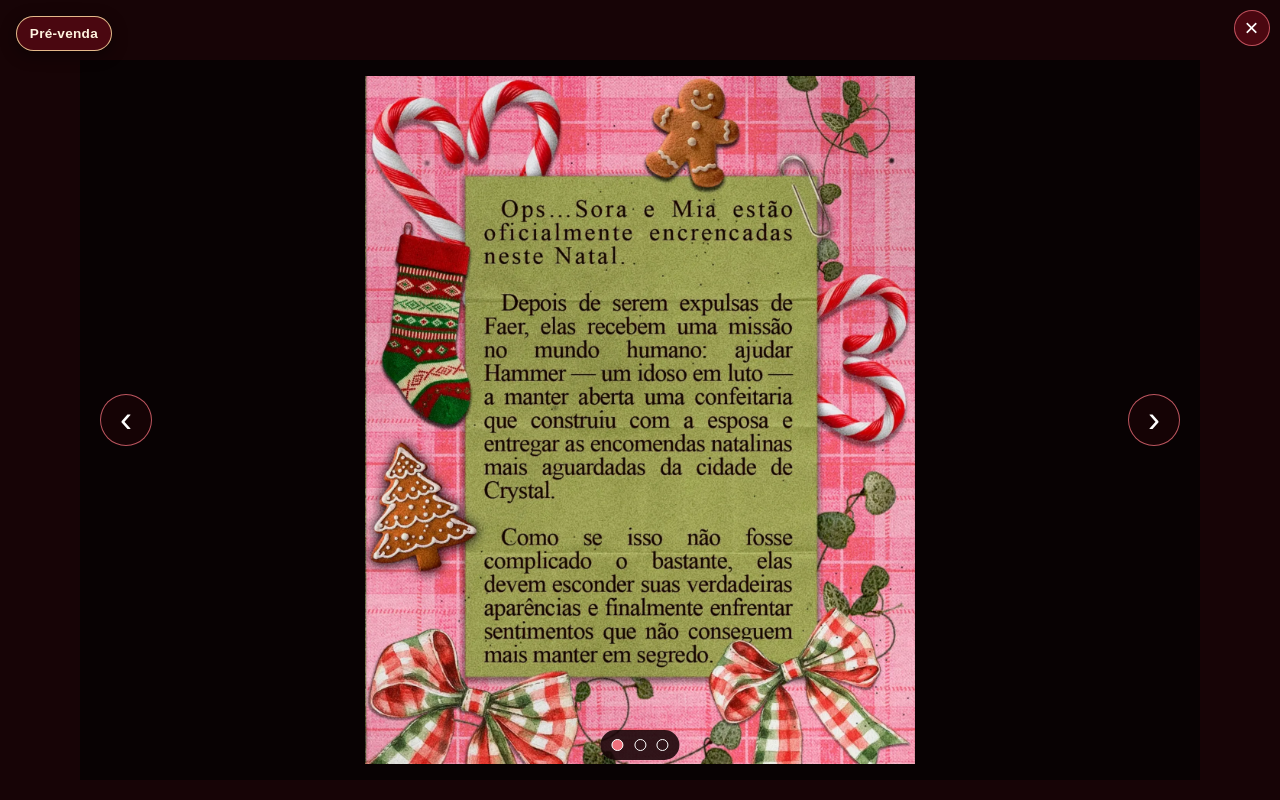
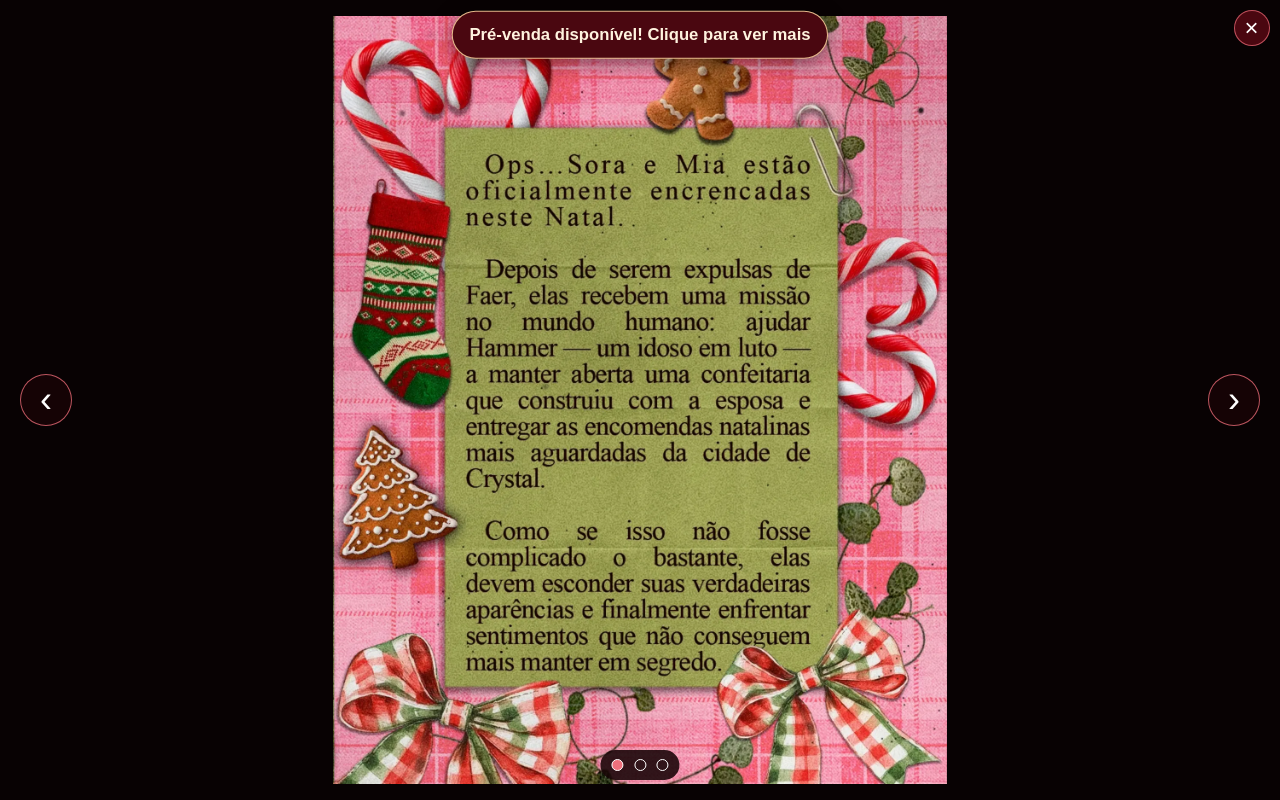
Before and after one commit to cesardddp/dasha-cave-site, a Nuxt app: page / in a window 1280 px wide. Both pictures are taken after a click on the button "Conheça Eu Fui uma Boa Garota? na Amazon". Shown: the top 800 px of the page. Built offline with nearby package versions, Linux system fonts and the light colour scheme.

Commit message:
add toast/botão avisando da pré venda no último livro

```diff
--- a/app/components/EuFuiUmaBoaGarotaBook.vue
+++ b/app/components/EuFuiUmaBoaGarotaBook.vue
@@ -15,7 +15,6 @@ const synopsis = [
 
 const dialog = useTemplateRef<HTMLDialogElement>('dialog')
 const activeSlide = shallowRef(0)
-const preorderBadgePosition = shallowRef<{ x: number, y: number } | null>(null)
 const activeImageAlt = computed(() =>
   activeSlide.value === 0
     ? `Sinopse de Eu Fui uma Boa Garota?: ${synopsis}`
@@ -24,7 +23,6 @@ const activeImageAlt = computed(() =>
 
 function openDialog() {
   activeSlide.value = 0
-  preorderBadgePosition.value = null
   dialog.value?.showModal()
 }
 
@@ -62,16 +60,6 @@ function handleCarouselKeydown(event: KeyboardEvent) {
   }
 }
 
-function movePreorderBadge(event: PointerEvent) {
-  if (event.pointerType !== 'mouse') {
-    return
-  }
-
-  preorderBadgePosition.value = {
-    x: Math.min(event.clientX + 16, window.innerWidth - 132),
-    y: Math.min(event.clientY + 16, window.innerHeight - 52),
-  }
-}
 </script>
 
 <template>
@@ -103,19 +91,15 @@ function movePreorderBadge(event: PointerEvent) {
     aria-label="Eu Fui uma Boa Garota?"
     @click="closeOnBackdrop"
     @keydown="handleCarouselKeydown"
-    @pointermove="movePreorderBadge"
   >
-    <span
-      v-if="preorderBadgePosition"
-      class="featured-book__preorder-badge"
-      aria-hidden="true"
-      :style="{
-        left: `${preorderBadgePosition.x}px`,
-        top: `${preorderBadgePosition.y}px`,
-      }"
+    <NuxtLink
+      class="featured-book__preorder-toast"
+      :to="amazonUrl"
+      target="_blank"
+      rel="noopener noreferrer"
     >
-      Pré-venda
-    </span>
+      Pré-venda disponível! Clique para ver mais
+    </NuxtLink>
     <div class="featured-book__dialog-panel">
       <button
         type="button"
@@ -259,7 +243,6 @@ function movePreorderBadge(event: PointerEvent) {
   box-sizing: border-box;
   width: 100%;
   height: 100%;
-  padding: 3.75rem 5rem 1.25rem;
 }
 
 .featured-book__dialog-close {
@@ -278,20 +261,34 @@ function movePreorderBadge(event: PointerEvent) {
   line-height: 1;
 }
 
-.featured-book__preorder-badge {
+.featured-book__preorder-toast {
   position: fixed;
-  z-index: 4;
-  padding: 0.55rem 0.8rem;
+  z-index: 5;
+  top: max(1rem, env(safe-area-inset-top));
+  left: 50%;
+  width: max-content;
+  max-width: calc(100vw - 5rem);
+  padding: 0.7rem 1rem;
   border: 1px solid rgb(255 215 160 / 85%);
   border-radius: 999px;
   background: #4a0710;
-  box-shadow: 0 4px 16px rgb(0 0 0 / 45%);
+  box-shadow: 0 4px 18px rgb(0 0 0 / 50%);
   color: #fff3df;
-  font-size: 0.85rem;
+  font-size: clamp(0.8rem, 2.5vw, 1rem);
   font-weight: 700;
-  letter-spacing: 0.02em;
-  pointer-events: none;
-  white-space: nowrap;
+  line-height: 1.35;
+  text-align: center;
+  text-decoration: none;
+  transform: translateX(-50%);
+  animation: preorder-toast-attention 1.6s ease-in-out infinite;
+}
+
+.featured-book__preorder-toast:hover,
+.featured-book__preorder-toast:focus-visible {
+  border-color: #fff;
+  background: #750f1c;
+  outline: 3px solid #fff;
+  outline-offset: 3px;
 }
 
 .featured-book__carousel {
@@ -320,7 +317,7 @@ function movePreorderBadge(event: PointerEvent) {
   width: auto;
   height: auto;
   max-width: calc(100vw - 2rem);
-  max-height: calc(100dvh - 7rem);
+  max-height: calc(100dvh - 2rem);
   object-fit: contain;
 }
 
@@ -374,16 +371,28 @@ function movePreorderBadge(event: PointerEvent) {
 }
 
 @media (prefers-reduced-motion: reduce) {
-  .featured-book__trigger {
+  .featured-book__trigger,
+  .featured-book__preorder-toast {
     transition: none;
+    animation: none;
+  }
+}
+
+@keyframes preorder-toast-attention {
+  0%, 100% {
+    opacity: 1;
+    transform: translate(-50%, 0) scale(1);
+  }
+  45%, 60% {
+    opacity: 1;
+    transform: translate(-50%, -6px) scale(1.06);
+  }
+  52% {
+    transform: translate(-50%, -8px) scale(1.08);
   }
 }
 
 @media (max-width: 560px) {
-  .featured-book__dialog-panel {
-    padding: 3.5rem 0.5rem 1rem;
-  }
-
   .featured-book__carousel-arrow {
     width: 2.75rem;
     height: 2.75rem;
```
